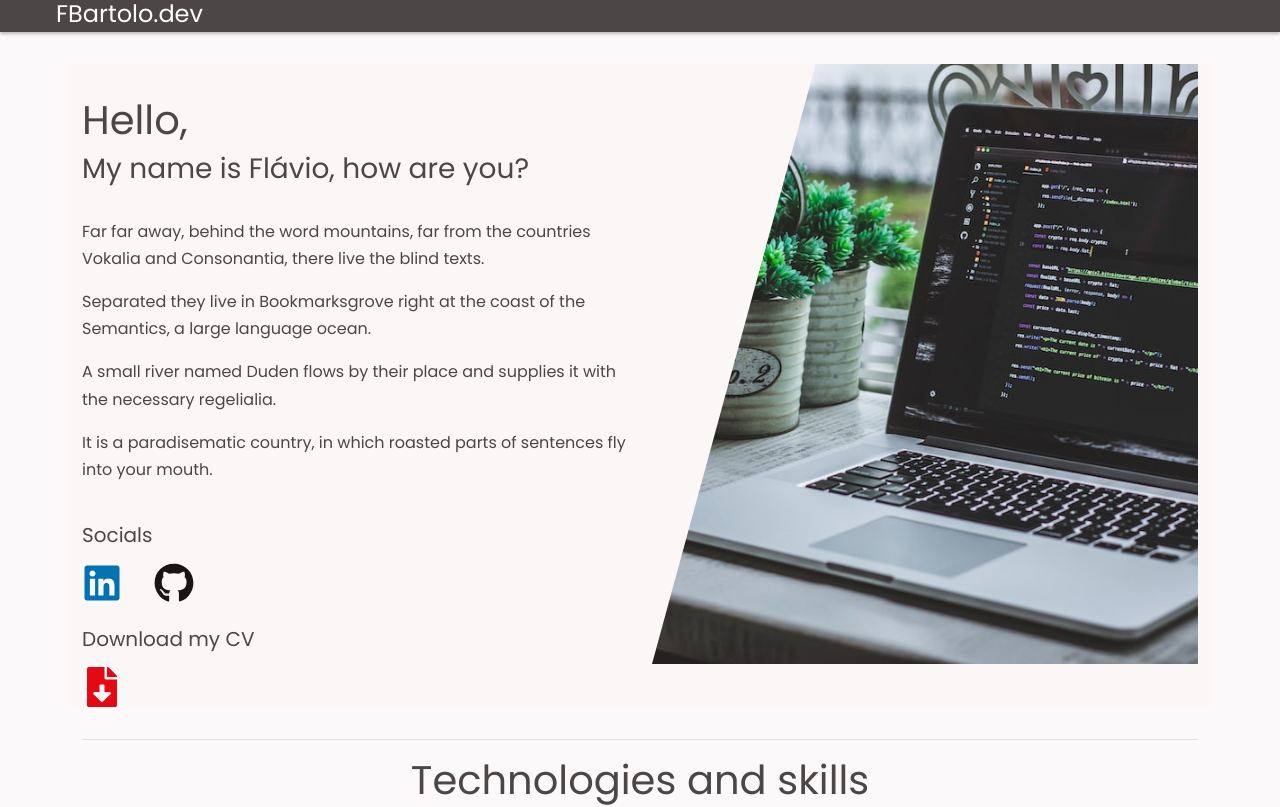
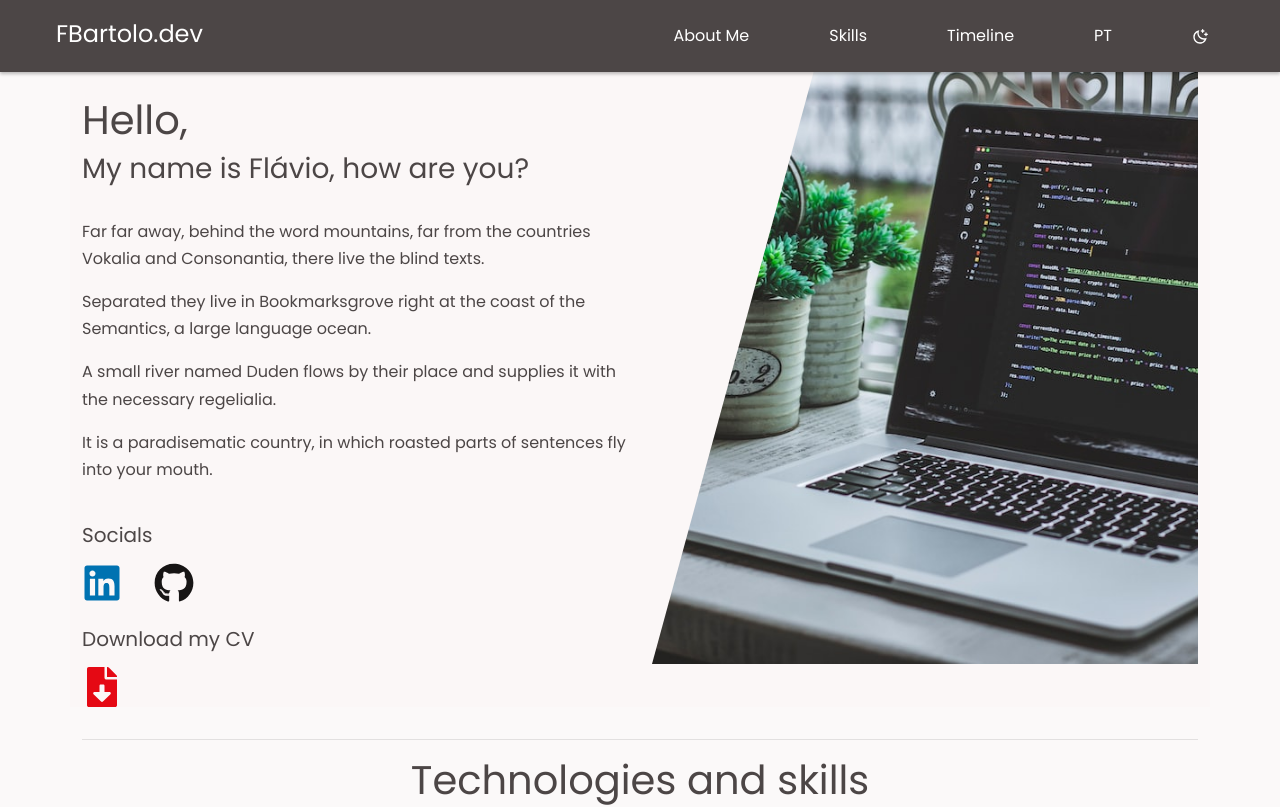
Before and after one commit to flaviobartolo/portfolio-spa, a React (Create React App) app: page / in a window 1280 px wide. Shown: the top 807 px of the page. Built offline with nearby package versions, Linux system fonts and the light colour scheme.

Commit message:
fixed bug menu not showing in desktop size

```diff
--- a/src/pages/components/Navigation/NavTest.css
+++ b/src/pages/components/Navigation/NavTest.css
@@ -24,6 +24,7 @@
   padding: 0;
   margin: 0;
   list-style: none;
+  display:block;
 }
 
 .navigation ul.nav-menu li {
@@ -74,6 +75,10 @@
   display: none;
 }
 
+.active {
+  display: block;
+}
+
 @media (max-width:900px) {
 
   .navigation {
@@ -104,6 +109,9 @@
     width: 100%;
     padding: 1rem;
   }
+  .navigation ul.nav-menu.active {
+    display: block;
+  }
 
   .underline-effect::after {
     content: none;
--- a/src/pages/components/Navigation/NavTest.js
+++ b/src/pages/components/Navigation/NavTest.js
@@ -23,6 +23,8 @@ const NavTest = () => {
 
   const mobileMenuToggle = () => {
     setShowMobileMenu(!showMobileMenu)
+
+    console.log(showMobileMenu)
   }
 
   return <>
@@ -32,7 +34,7 @@ const NavTest = () => {
         <Link className='underline-effect' to='/'>FBartolo.dev</Link>
       </h4>
     </div>
-    <ul className='nav-menu active' style={ showMobileMenu ? {'display': 'block'} : {'display': 'none'}}>
+    <ul className={showMobileMenu ? 'nav-menu active' : 'nav-menu '}>
       <li>
         <Link>About Me</Link>
       </li>
```
